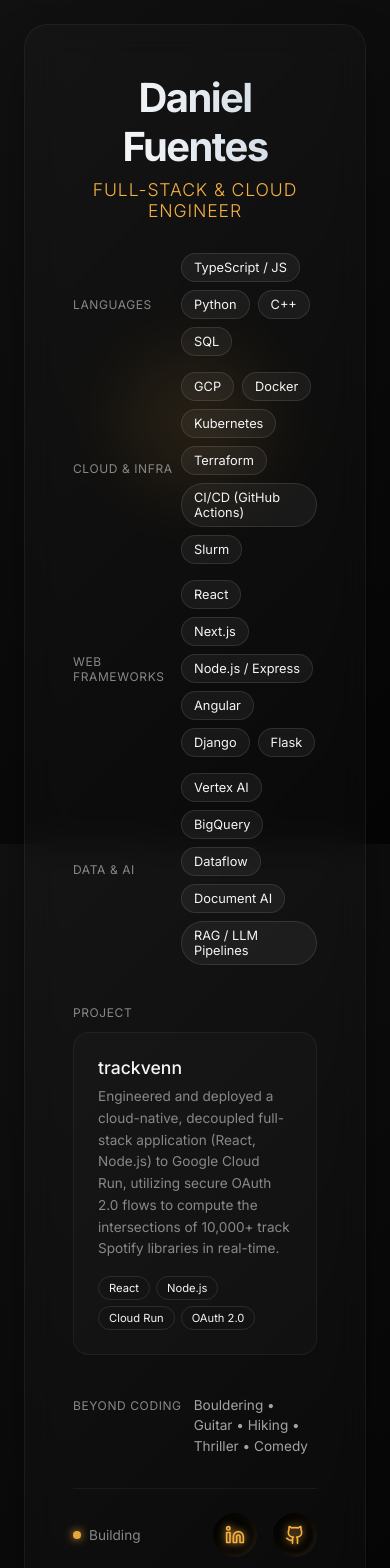
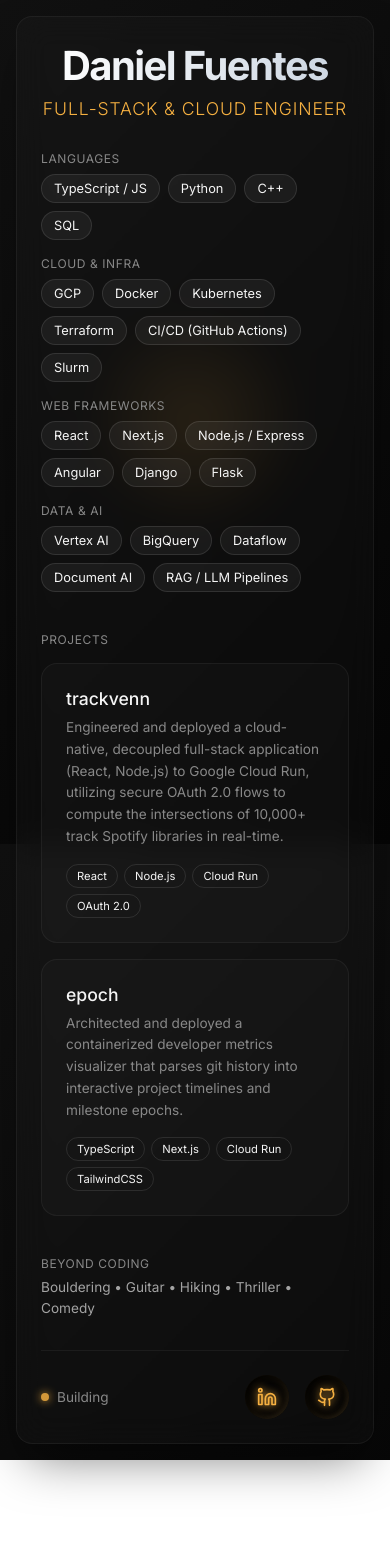
Before and after one commit to fuentesdaniel0/website, a Next.js app: page / in a window 390 px wide. Shown: the top 1568 px of the page. After the commit the page ends 1460 px from the top, so only its background shows below. Built offline with nearby package versions, Linux system fonts and the light colour scheme.

Commit message:
chore(checkpoint): implement responsive layout, fix scroll bug, update SEO, and add epoch project

```diff
--- a/package.json
+++ b/package.json
@@ -12,6 +12,7 @@
     "test:watch": "vitest watch"
   },
   "dependencies": {
+    "@rolldown/binding-linux-x64-gnu": "^1.1.1",
     "next": "^15.3.3",
     "react": "^19.0.0",
     "react-dom": "^19.0.0"
--- a/src/app/cv/page.tsx
+++ b/src/app/cv/page.tsx
@@ -19,8 +19,8 @@ export default function CVPage() {
           <span>{contact.email}</span> &bull;
           <span>{contact.phone}</span> &bull;
           <span>{contact.location}</span> &bull;
-          <a href={`https://${contact.linkedin}`} target="_blank" rel="noreferrer">LinkedIn</a> &bull;
-          <a href={`https://${contact.github}`} target="_blank" rel="noreferrer">GitHub</a>
+          <a id="cv-social-linkedin" href={`https://${contact.linkedin}`} target="_blank" rel="noreferrer">LinkedIn</a> &bull;
+          <a id="cv-social-github" href={`https://${contact.github}`} target="_blank" rel="noreferrer">GitHub</a>
         </div>
       </header>
 
@@ -70,7 +70,7 @@ export default function CVPage() {
               <div className="cv-project-header">
                 <strong>
                   {proj.link ? (
-                    <a href={proj.link} target="_blank" rel="noopener noreferrer" style={{ color: 'inherit', textDecoration: 'underline' }}>
+                    <a id={`cv-project-link-${proj.title.toLowerCase()}`} href={proj.link} target="_blank" rel="noopener noreferrer" style={{ color: 'inherit', textDecoration: 'underline' }}>
                       {proj.title}
                     </a>
                   ) : (
--- a/src/app/globals.css
+++ b/src/app/globals.css
@@ -24,7 +24,7 @@ body {
   display: flex;
   align-items: center;
   justify-content: center;
-  overflow: hidden;
+  overflow-y: auto;
 }
 
 /* Dynamic Ambient Glow */
@@ -86,6 +86,7 @@ body {
   letter-spacing: -0.04em;
   background: linear-gradient(to right, #fff, #cbd5e1);
   -webkit-background-clip: text;
+  background-clip: text;
   -webkit-text-fill-color: transparent;
   margin-bottom: 8px;
 }
@@ -236,3 +237,27 @@ body {
 .icon-link:hover .icon {
   filter: drop-shadow(0 0 6px var(--accent));
 }
+
+@media (max-width: 600px) {
+  .page {
+    padding: 16px;
+  }
+  .glass-card {
+    padding: 24px;
+    border-radius: 16px;
+  }
+  .skill-category {
+    flex-direction: column;
+    align-items: flex-start;
+    gap: 4px;
+  }
+  .skill-label {
+    width: auto;
+    margin-bottom: 4px;
+  }
+  .interests-container {
+    flex-direction: column;
+    align-items: flex-start;
+    gap: 6px;
+  }
+}
--- a/src/app/page.tsx
+++ b/src/app/page.tsx
@@ -28,19 +28,19 @@ export default function Home() {
 
           {projects && projects.length > 0 && (
             <section className="projects-container" style={{ display: 'flex', flexDirection: 'column', gap: '12px', marginBottom: '40px' }}>
-              <span className="skill-label" style={{ width: 'auto' }}>Project</span>
+              <h2 className="skill-label" style={{ width: 'auto', fontSize: '0.75rem', fontWeight: 'normal' }}>Projects</h2>
               <div style={{ display: 'flex', flexDirection: 'column', gap: '16px' }}>
-                {projects.filter(p => p.title === 'trackvenn').map((proj, idx) => (
+                {projects.filter(p => p.title === 'trackvenn' || p.title === 'epoch').map((proj, idx) => (
                   <div key={idx} className="project-card" style={{ background: 'var(--glass-bg)', border: '1px solid var(--glass-border)', padding: '24px', borderRadius: '16px', transition: 'all 0.3s ease' }}>
-                    <h4 style={{ fontSize: '1.1rem', marginBottom: '8px', fontWeight: 500 }}>
+                    <h3 style={{ fontSize: '1.1rem', marginBottom: '8px', fontWeight: 500 }}>
                       {proj.link ? (
-                        <a href={proj.link} target="_blank" rel="noopener noreferrer" style={{ color: 'var(--text-primary)', textDecoration: 'none', display: 'inline-flex', alignItems: 'center', gap: '6px' }}>
+                        <a id={`project-link-${proj.title.toLowerCase()}`} href={proj.link} target="_blank" rel="noopener noreferrer" style={{ color: 'var(--text-primary)', textDecoration: 'none', display: 'inline-flex', alignItems: 'center', gap: '6px' }}>
                           {proj.title}
                         </a>
                       ) : (
                         <span style={{ color: 'var(--text-primary)' }}>{proj.title}</span>
                       )}
-                    </h4>
+                    </h3>
                     <p style={{ fontSize: '0.85rem', color: 'var(--text-secondary)', marginBottom: '16px', lineHeight: '1.6' }}>
                       {proj.bulletPoints[0]}
                     </p>
@@ -72,6 +72,7 @@ export default function Home() {
 
             <div className="links">
               <a
+                id="social-linkedin"
                 href={`https://${contact.linkedin}`}
                 target="_blank"
                 rel="noopener noreferrer"
@@ -86,6 +87,7 @@ export default function Home() {
               </a>
 
               <a
+                id="social-github"
                 href={`https://${contact.github}`}
                 target="_blank"
                 rel="noopener noreferrer"
--- a/src/data/resumeData.ts
+++ b/src/data/resumeData.ts
@@ -246,6 +246,14 @@ export const resumeData: ResumeData = {
         "Engineered and deployed a cloud-native, decoupled full-stack application (React, Node.js) to Google Cloud Run, utilizing secure OAuth 2.0 flows to compute the intersections of 10,000+ track Spotify libraries in real-time.",
       ],
     },
+    {
+      title: "epoch",
+      link: "https://epoch.sh",
+      technologies: ["TypeScript", "Next.js", "Cloud Run", "TailwindCSS"],
+      bulletPoints: [
+        "Architected and deployed a containerized developer metrics visualizer that parses git history into interactive project timelines and milestone epochs.",
+      ],
+    },
   ],
   education: {
     institution: "University of Houston",
```
Also changed, not shown: src/app/cv/cv.css (+15 -0 lines), 2 other files (tests, documents, lock files or other folders).
